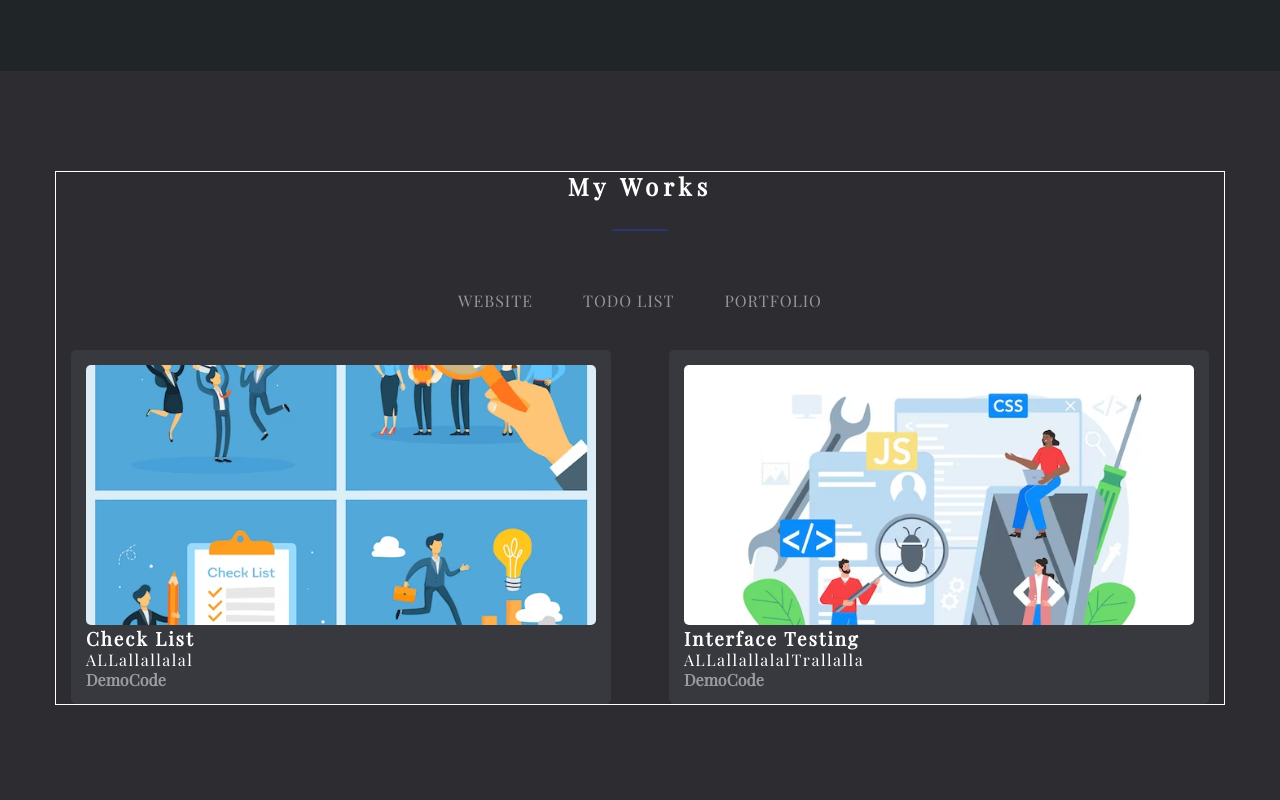
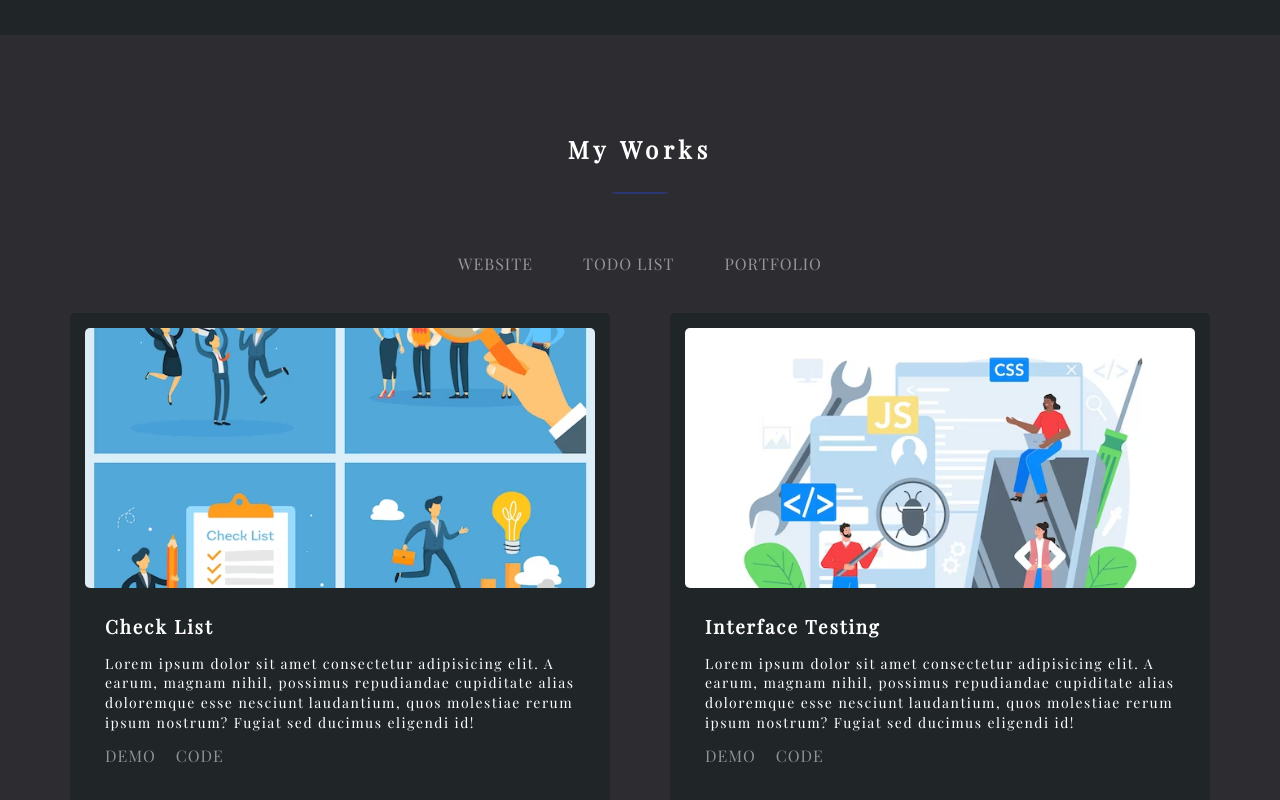
Before and after one commit to Vyacheslav-Spilch/homework-front, a React app in the folder portfolio-start-project-main/: page / in a window 1280 px wide. Shown: the part 1720-2520 px from the top of the page. Built offline with nearby package versions, Linux system fonts and the light colour scheme.

Commit message:
addition styles for the works chapter

```diff
--- a/portfolio-start-project-main/src/components/Button.tsx
+++ b/portfolio-start-project-main/src/components/Button.tsx
@@ -1,8 +1,10 @@
 import React from "react";
 import styled from "styled-components";
+import { theme } from "../styles/Theme";
 
 type ButtonPropsType = {
     width?: string,
+    background?: string,
 }
 
 export const Button = styled.button<ButtonPropsType>`
@@ -10,13 +12,14 @@ export const Button = styled.button<ButtonPropsType>`
     min-height: 30px;
     border: 1px solid #fff;
     border-radius: 5px;
-    background-color: #3b3b42;
-    color: #fff;
+    text-transform: uppercase;
+    background-color: ${props => props.background || `${theme.colors.secondaryBg}`};
+    color: ${theme.colors.font};
     transition: all 0.2s ease-in;
     cursor: pointer;
     &:hover {
-        background-color: #fff;
-        color: #3b3b42;
+        background-color: ${theme.colors.font};
+        color: ${theme.colors.accent};
         transition: all 0.2s ease-in;
     }
 `
--- a/portfolio-start-project-main/src/components/Container.tsx
+++ b/portfolio-start-project-main/src/components/Container.tsx
@@ -6,5 +6,5 @@ export const Container = styled.div`
     min-height: 100%;
     padding: 0 15px;
     margin: 0 auto;
-    border: 1px solid #fff;
+    /* border: 1px solid #fff; */
 `
--- /dev/null
+++ b/portfolio-start-project-main/src/components/StyledLink.tsx
@@ -0,0 +1,31 @@
+import styled from "styled-components"
+import { theme } from "../styles/Theme"
+
+export const StyledLink = styled.a`
+padding: 10px;
+letter-spacing: 1px;
+font-weight: 400;
+text-transform: uppercase;
+transition: 0.3s;
+position: relative;
+z-index: 1;
+&:hover {
+    &::before {
+        width: 120%;
+        background-color: ${theme.colors.accent};
+        transition: width 0.3s ease;
+    }
+}
+&::before {
+    content: "";
+    display: inline-block;
+    width: 10%;
+    left: 50%;
+    bottom: -5px;
+    transform: translate(-50%, 0px);
+    height: 10px;
+
+    position: absolute;
+    z-index: -1;
+}
+`
--- a/portfolio-start-project-main/src/components/menu/Menu.tsx
+++ b/portfolio-start-project-main/src/components/menu/Menu.tsx
@@ -1,6 +1,7 @@
 import React from "react";
 import styled from "styled-components";
 import { theme } from "../../styles/Theme";
+import { StyledLink } from "../StyledLink";
 
 
 
@@ -34,39 +35,34 @@ const StyledTabMenu = styled.nav`
         position: relative;
         z-index: 1;
     }
-
 `
 
-const StyledList = styled.li`
-    &:hover {
+const StyledList = styled.li``
 
-    }
-`
+// const StyledLink = styled.a`
+//     padding: 10px;
+//     letter-spacing: 1px;
+//     font-weight: 400;
+//     text-transform: uppercase;
+//     transition: 0.3s;
+//     &:hover {
+//         &::before {
+//             height: 10px;
+//             width: 100%;
+//             background-color: ${theme.colors.accent};
+//             transition: width 0.3s ease;
+//         }
+//     }
+//     &::before {
+//         content: "";
+//         display: inline-block;
+//         width: 10%;
+//         left: 50%;
+//         bottom: -5px;
+//         transform: translate(-50%, 0px);
+//         /* height: 10px; */
 
-const StyledLink = styled.a`
-    padding: 10px;
-    letter-spacing: 1px;
-    font-weight: 400;
-    text-transform: uppercase;
-    transition: 0.3s;
-    &:hover {
-        &::before {
-            height: 10px;
-            width: 100%;
-            background-color: ${theme.colors.accent};
-            transition: width 0.3s ease;
-        }
-    }
-    &::before {
-        content: "";
-        display: inline-block;
-        width: 10%;
-        left: 50%;
-        bottom: -5px;
-        transform: translate(-50%, 0px);
-        /* height: 10px; */
-
-        position: absolute;
-        z-index: -1;
-    }
-`
+//         position: absolute;
+//         z-index: -1;
+//     }
+// `
--- a/portfolio-start-project-main/src/layout/works/Works.tsx
+++ b/portfolio-start-project-main/src/layout/works/Works.tsx
@@ -17,8 +17,12 @@ export const Works = () => {
                 <SectionTitle>My Works</SectionTitle>
                 <Menu menuItems={menuProjects}/>
                 <FlexWrapper justify={"space-between"} >
-                    <Work title={"Check list"} text={"ALLallallalal"} src={picture_1}/>
-                    <Work title={"Interface testing"} text={"ALLallallalalTrallalla"} src={picture_2}/>
+                    <Work title={"Check list"}
+                    text={"Lorem ipsum dolor sit amet consectetur adipisicing elit. A earum, magnam nihil, possimus repudiandae cupiditate alias doloremque esse nesciunt laudantium, quos molestiae rerum ipsum nostrum? Fugiat sed ducimus eligendi id!"}
+                    src={picture_1}/>
+                    <Work title={"Interface testing"}
+                    text={"Lorem ipsum dolor sit amet consectetur adipisicing elit. A earum, magnam nihil, possimus repudiandae cupiditate alias doloremque esse nesciunt laudantium, quos molestiae rerum ipsum nostrum? Fugiat sed ducimus eligendi id!"}
+                    src={picture_2}/>
                 </FlexWrapper>
             </Container>
         </StyledWorks>
--- a/portfolio-start-project-main/src/layout/works/work/Work.tsx
+++ b/portfolio-start-project-main/src/layout/works/work/Work.tsx
@@ -1,5 +1,8 @@
 import React from "react";
 import styled from "styled-components";
+import { Button } from "../../../components/Button";
+import { StyledLink } from "../../../components/StyledLink";
+import { theme } from "../../../styles/Theme";
 
 type WorkPropsType = {
     title: string,
@@ -10,21 +13,64 @@ type WorkPropsType = {
 export const Work = (props: WorkPropsType) => {
     return (
         <StyledWork>
-            <Image src={props.src} alt=""/>
-            <Title>{props.title}</Title>
-            <Text>{props.text}</Text>
-            <Link>Demo</Link>
-            <Link>Code</Link>
+            <ImgWrapper>
+                <Image src={props.src} alt=""/>
+                <Button background={`${theme.colors.accent}`}>View Project</Button>
+            </ImgWrapper>
+
+            <WorkWrapper>
+                <Title>{props.title}</Title>
+                <Text>{props.text}</Text>
+                <StyledLink>Demo</StyledLink>
+                <StyledLink>Code</StyledLink>
+            </WorkWrapper>
         </StyledWork>
     )
 }
 
 const StyledWork = styled.div`
-    background-color: #38383f;
+    background-color: ${theme.colors.secondaryBg};
     max-width: 540px;
     width: 100%;
     padding: 15px;
     border-radius: 5px;
+    ${StyledLink} {
+        padding: 10px 0;
+        & + ${StyledLink} {
+            margin-left: 20px;
+        }
+    }
+    ${Button} {
+        position: absolute;
+        left: 50%;
+        top: 50%;
+        transform: translate(-50%, -50%);
+        transition: all 0.2s ease;
+        opacity: 0;
+    }
+`
+
+const ImgWrapper = styled.div`
+    position: relative;
+    z-index: 1;
+    &:hover {
+        &::before {
+        content: "";
+        display: inline-block;
+        left: 0;
+        right: 0;
+        top: 0;
+        bottom: 0;
+        background-color: rgba(0, 0, 0 , 0.3);
+        backdrop-filter: blur(4px);
+        position: absolute;
+        }
+        ${Button} {
+            opacity: 1;
+            transition: all 0.3s ease;
+        }
+    }
+
 `
 
 const Image = styled.img`
@@ -39,9 +85,9 @@ const Title = styled.h3`
     text-transform: capitalize;
 `
 const Text = styled.p`
-
+    margin: 15px 0 14px;
 `
 
-const Link = styled.a`
-
+const WorkWrapper = styled.div`
+    padding: 25px 20px;
 `
--- a/portfolio-start-project-main/src/styles/GlobalStyle.tsx
+++ b/portfolio-start-project-main/src/styles/GlobalStyle.tsx
@@ -29,8 +29,9 @@ export const GlobalStyle = createGlobalStyle`
         transition: all 0.2s ease-in;
     }
     a:hover {
+        font-weight: 600;
         color: ${theme.colors.font};
-        transition: all 0.4s ease-in;
+        transition: all 0.3s ease-in;
     }
 
     ul {
@@ -67,6 +68,9 @@ export const GlobalStyle = createGlobalStyle`
     }
 
     p {
+        font-weight: 400;
+        font-size: 14px;
         letter-spacing: 1.5px;
+        line-height: 1.4;
     }
 `
```
